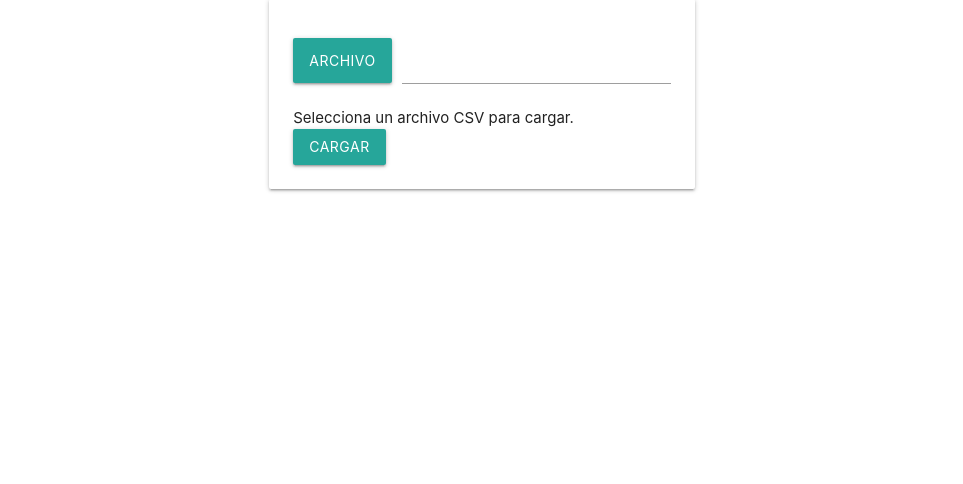
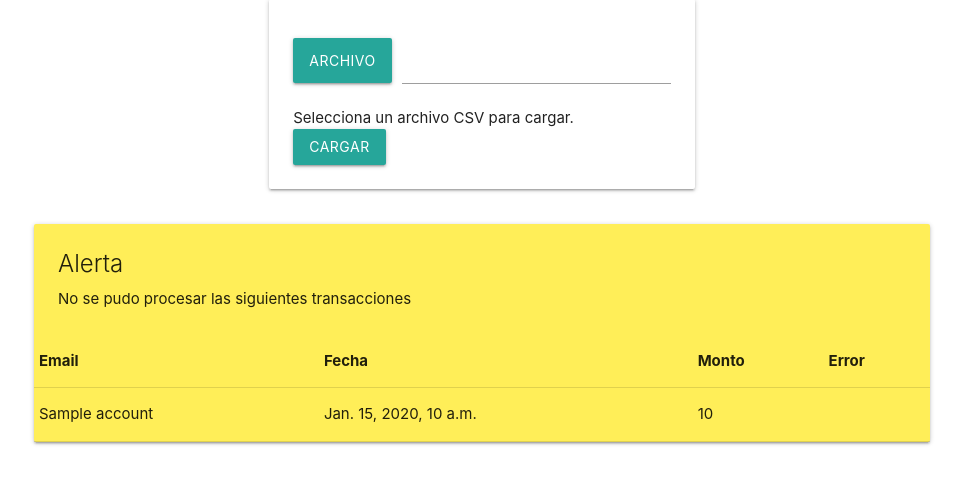
Before and after one commit to vherver/bankaccount, a Django app: template backaccount/templates/index.html in a window 1280 px wide. Shown: the part 209-693 px from the top of the page, without its empty margins (158-1121 px from the left). Run offline with Django 4.2, Linux system fonts and the light colour scheme; the template is opened without the code that fills it: most values are stand-ins (such as "Sample title", 1, 10 or a date in 2020).

Commit message:
Transaction validations

```diff
--- a/backaccount/templates/index.html
+++ b/backaccount/templates/index.html
@@ -38,5 +38,34 @@
                 </div>
             </div>
         {% endif %}
+        {% if invalid_transactions %}
+            <div class="card yellow lighten-1">
+                <div class="card-content">
+                    <span class="card-title">Alerta</span>
+                    <p>No se pudo procesar las siguientes transacciones</p>
+                </div>
+                <table>
+                    <thead>
+                        <tr>
+                            <th>Email</th>
+                            <th>Fecha</th>
+                            <th>Monto</th>
+                            <th>Error</th>
+
+                        </tr>
+                    </thead>
+                    <tbody>
+                        {% for invalid_transaction in invalid_transactions %}
+                        <tr>
+                            <td>{{ invalid_transaction.account }}</td>
+                            <td>{{ invalid_transaction.date }}</td>
+                            <td>{{ invalid_transaction.amount }}</td>
+                            <td>{{ invalid_transaction.error }}</td>
+                        </tr>
+                        {% endfor %}
+                    </tbody>
+                </table>
+            </div>
+        {% endif %}
     </div>
 {% endblock %}
--- a/transaction/views.py
+++ b/transaction/views.py
@@ -27,8 +27,7 @@
         if csv_file:
             try:
                 transactions = convert_csv_to_dict(csv_file)
-                create_transactions(transactions)
-
+                context["invalid_transactions"] = create_transactions(transactions)
 
             except Exception as e:
                 context["error"] = e
```
Also changed, not shown: account/utils/manage_acounts.py (+0 -7 lines), transaction/utils/csv_manager.py (+27 -10 lines).
